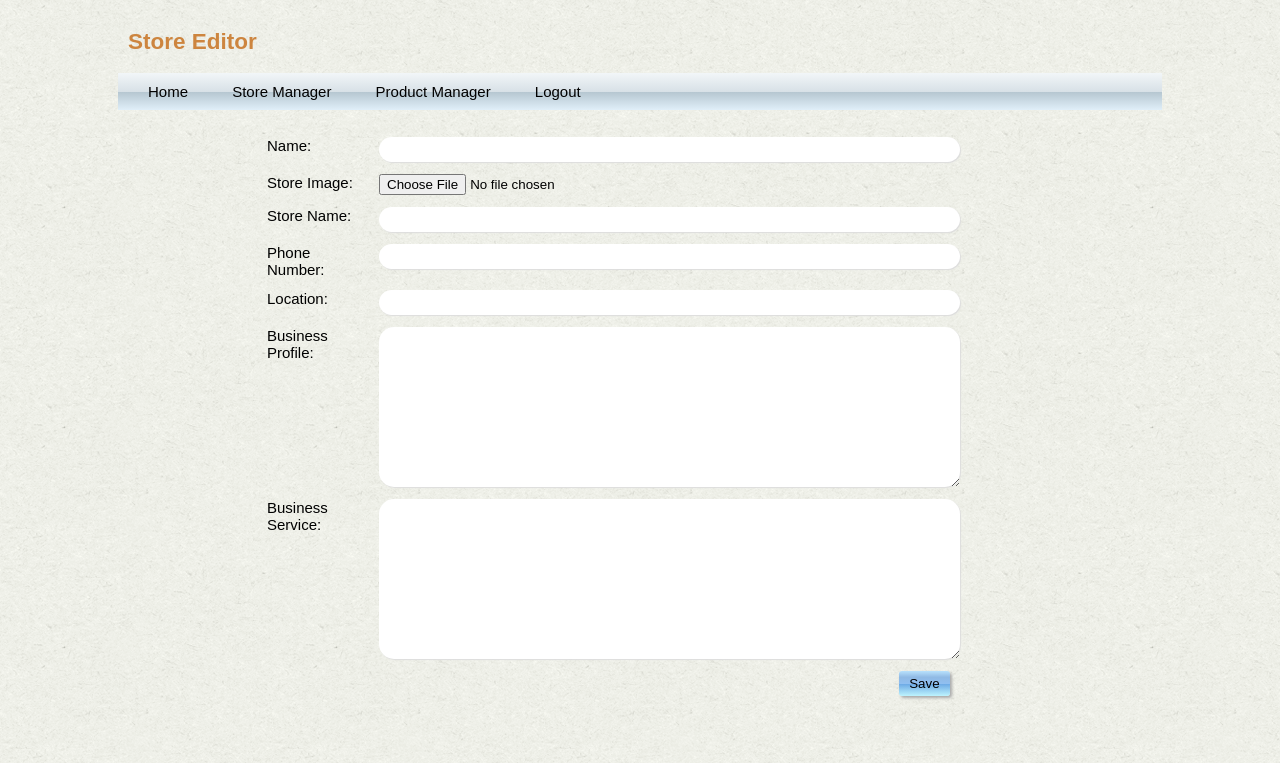
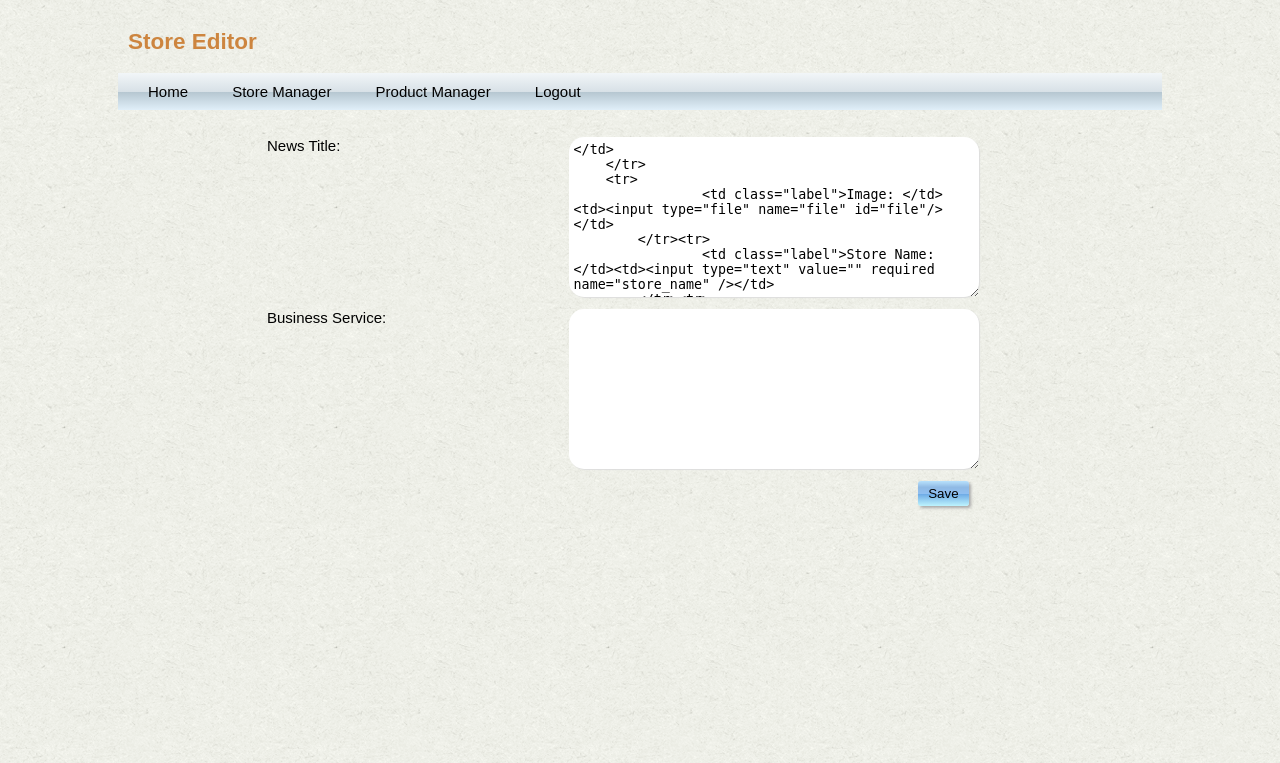
Before and after one commit to omega-techno/psedbackend, a PHP site: page /editnews.php in a window 1280 px wide. Shown: the top 763 px of the page. Run offline with PHP 8.4, Linux system fonts and the light colour scheme; some libraries are stand-ins or nearby versions.

```diff
--- a/psed-control/editnews.php
+++ b/psed-control/editnews.php
@@ -62,10 +62,10 @@ function getAllFields($id){
 <form action="editstore.php<?php echo $formaction;?>" method="post" enctype="multipart/form-data">
 <table class="table_input">
 	<tr>
-    	<td>Name:</td><td><input type="text" required name="name" value="<?php  echo $field[0]?>"></td>
+            <td>News Title:</td><td><textarea required name="title" value="<?php  echo $field[0]?>"></td>
     </tr>
     <tr>
-		<td class="label">Store Image: </td><td><input type="file" name="file" id="file"/></td>
+		<td class="label">Image: </td><td><input type="file" name="file" id="file"/></td>
 	</tr><tr>
 		<td class="label">Store Name: </td><td><input type="text" value="<?php echo $field[1];?>" required name="store_name" /></td>
 	</tr><tr>
```
